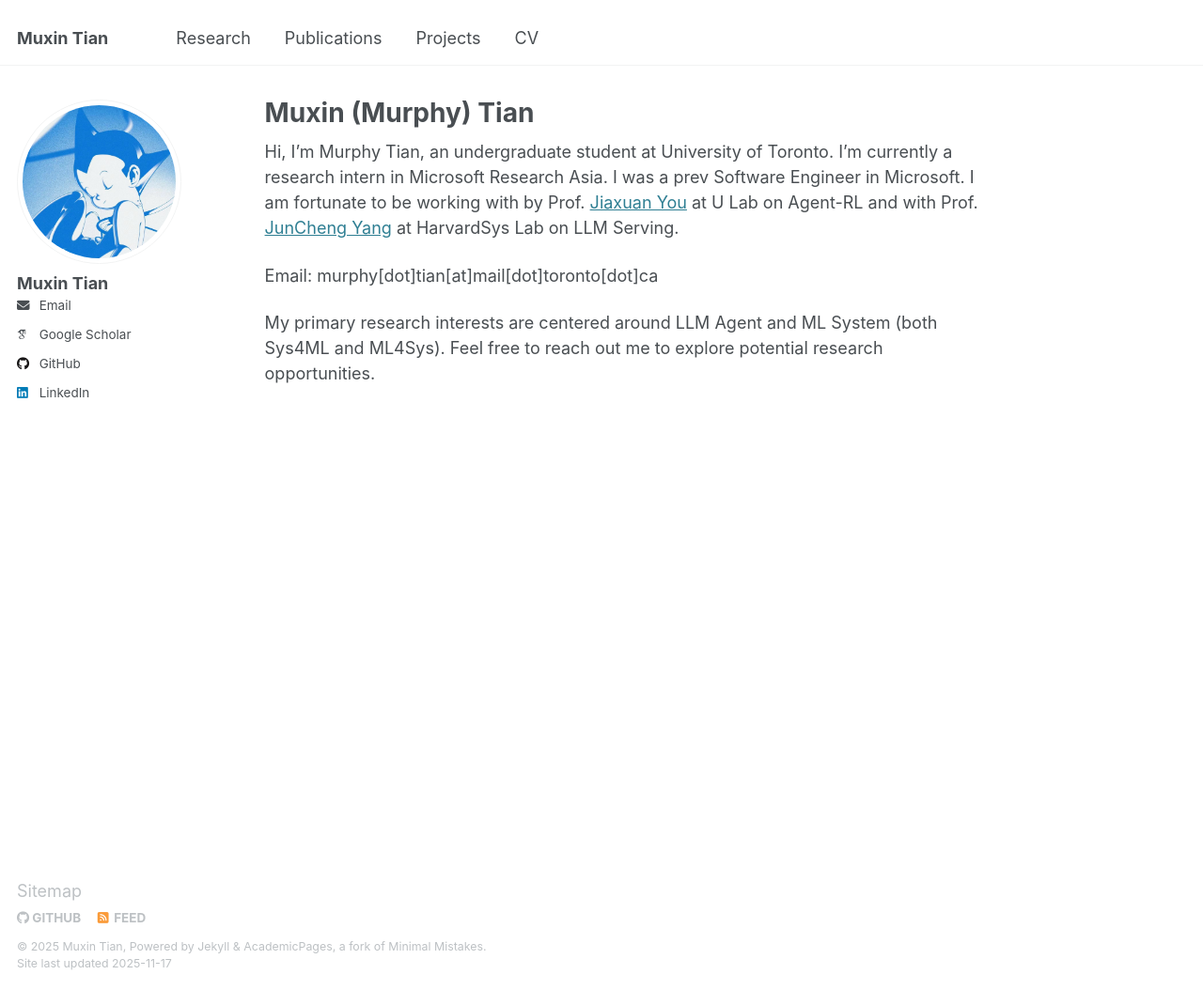
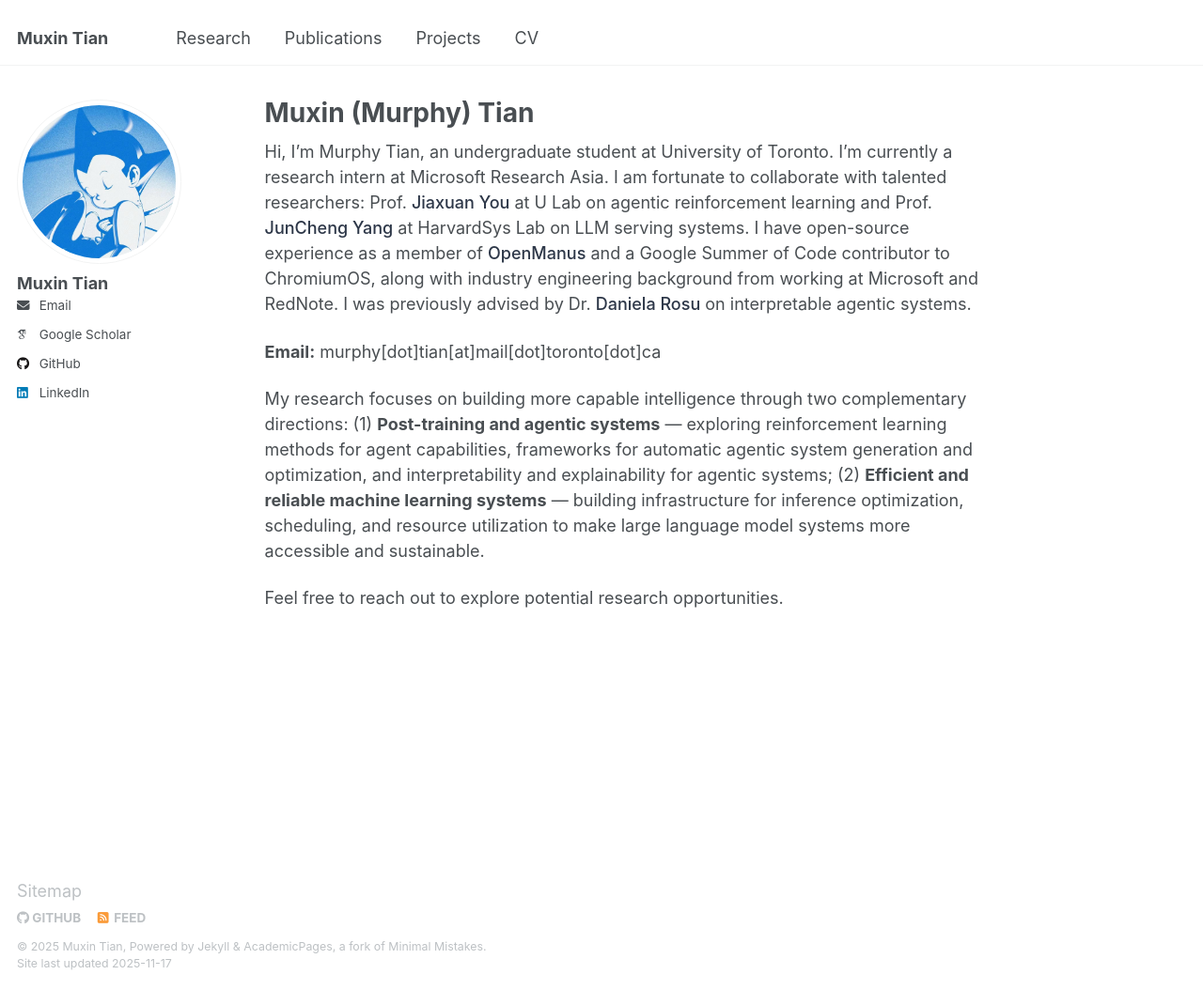
Before and after one commit to realtmxi/realtmxi.github.io, a Jekyll site: the page built from _pages/about.md, in a window 1280 px wide and 1054 px high. Shown: the whole window at 94% size. Built offline with Jekyll 4.4.1, drawn with Linux system fonts in a browser that asks for light colours; some web fonts are replaced.

Commit message:
update about me

```diff
--- a/_pages/about.md
+++ b/_pages/about.md
@@ -6,9 +6,27 @@
   - /about/
   - /about.html
 ---
-Hi, I’m Murphy Tian, an undergraduate student at University of Toronto. I'm
-currently a research intern in Microsoft Research Asia. I was a prev Software Engineer in Microsoft. I am fortunate to be working with by Prof. [Jiaxuan You](https://cs.stanford.edu/people/jiaxuan/) at U Lab on Agent-RL and with Prof. [JunCheng Yang](https://junchengyang.com/) at HarvardSys Lab on LLM Serving.
 
-Email: murphy[dot]tian[at]mail[dot]toronto[dot]ca
+<style>
+  .page__content a {
+    text-decoration: none;
+    color: #2d3748;
+    font-weight: 500;
+    transition: color 0.2s ease;
+  }
 
-My primary research interests are centered around LLM Agent and ML System (both Sys4ML and ML4Sys). Feel free to reach out me to explore potential research opportunities.
+  .page__content a:hover {
+    color: #1a202c;
+    text-decoration: none;
+  }
+</style>
+
+Hi, I'm Murphy Tian, an undergraduate student at University of Toronto. I'm currently a research intern at Microsoft Research Asia. I am fortunate to collaborate with talented researchers: Prof. [Jiaxuan You](https://cs.stanford.edu/people/jiaxuan/) at U Lab on agentic reinforcement learning and Prof. [JunCheng Yang](https://junchengyang.com/) at HarvardSys Lab on LLM serving systems.  I have open-source experience as a member of [OpenManus](https://github.com/FoundationAgents/OpenManus) and a Google Summer of Code contributor to ChromiumOS, along with industry engineering background from working at Microsoft and RedNote. I was previously advised by Dr. [Daniela Rosu](https://www.linkedin.com/in/daniela-rosu-704828/) on interpretable agentic systems.
+
+**Email:** murphy[dot]tian[at]mail[dot]toronto[dot]ca
+
+My research focuses on building more capable intelligence through two complementary directions:
+(1) **Post-training and agentic systems** — exploring reinforcement learning methods for agent capabilities, frameworks for automatic agentic system generation and optimization, and interpretability and explainability for agentic systems;
+(2) **Efficient and reliable machine learning systems** — building infrastructure for inference optimization, scheduling, and resource utilization to make large language model systems more accessible and sustainable.
+
+Feel free to reach out to explore potential research opportunities.
```
